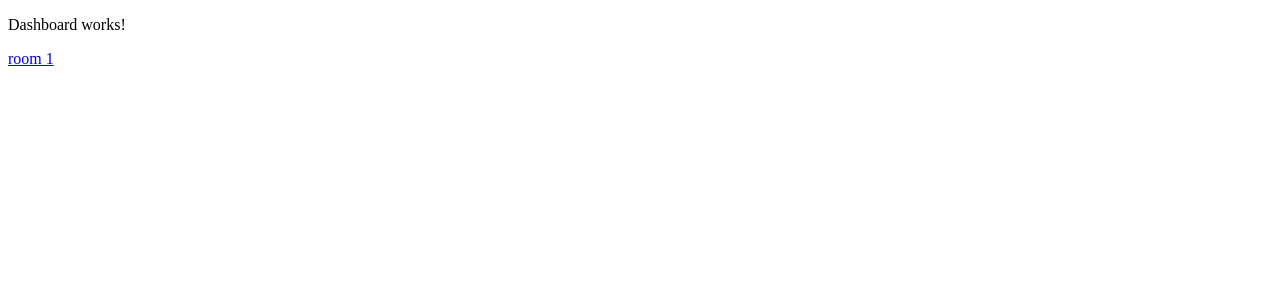
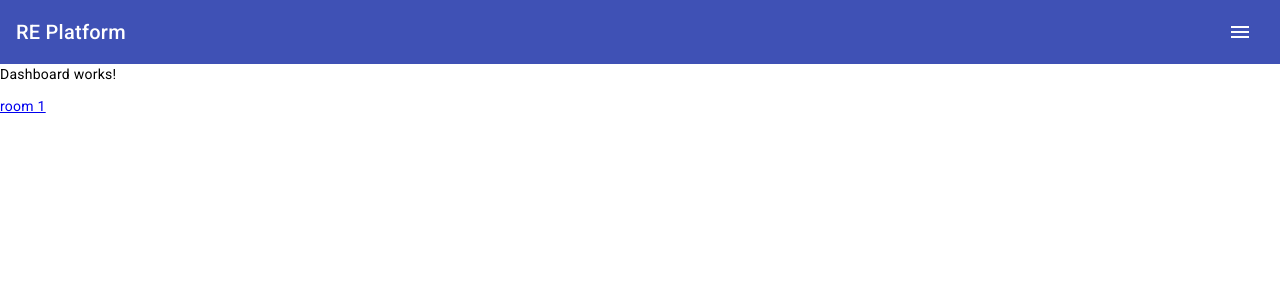
Before and after one commit to asiman161/re-platform, an Angular app in the folder front/: page / in a window 1280 px wide. Shown: the top 300 px of the page. Built offline with nearby package versions, Linux system fonts and the light colour scheme.

Commit message:
[front] update to angular15, add angular material

```diff
--- a/front/angular.json
+++ b/front/angular.json
@@ -28,6 +28,7 @@
               "src/assets"
             ],
             "styles": [
+              "@angular/material/prebuilt-themes/indigo-pink.css",
               "src/styles.scss"
             ],
             "scripts": []
@@ -113,6 +114,7 @@
               "src/assets"
             ],
             "styles": [
+              "@angular/material/prebuilt-themes/indigo-pink.css",
               "src/styles.scss"
             ],
             "scripts": []
--- a/front/src/app/app.component.html
+++ b/front/src/app/app.component.html
@@ -1 +1,11 @@
+<mat-toolbar color="primary">
+  <mat-toolbar-row>
+    <span>RE Platform</span>
+    <span class="spacer"></span>
+    <button mat-icon-button class="example-icon" aria-label="Example icon-button with menu icon">
+      <mat-icon>menu</mat-icon>
+    </button>
+  </mat-toolbar-row>
+</mat-toolbar>
+
 <router-outlet></router-outlet>
--- a/front/src/app/app.component.scss
+++ b/front/src/app/app.component.scss
@@ -0,0 +1,3 @@
+.spacer {
+  flex: 1 1 auto;
+}
--- a/front/src/index.html
+++ b/front/src/index.html
@@ -6,8 +6,11 @@
   <base href="/">
   <meta name="viewport" content="width=device-width, initial-scale=1">
   <link rel="icon" type="image/x-icon" href="favicon.ico">
+  <link rel="preconnect" href="https://fonts.gstatic.com">
+  <link href="https://fonts.googleapis.com/css2?family=Roboto:wght@300;400;500&display=swap" rel="stylesheet">
+  <link href="https://fonts.googleapis.com/icon?family=Material+Icons" rel="stylesheet">
 </head>
-<body>
+<body class="mat-typography">
   <app-root></app-root>
 </body>
 </html>
--- a/front/src/styles.scss
+++ b/front/src/styles.scss
@@ -1 +1,4 @@
 /* You can add global styles to this file, and also import other style files */
+
+html, body { height: 100%; }
+body { margin: 0; font-family: Roboto, "Helvetica Neue", sans-serif; }
--- a/front/tsconfig.json
+++ b/front/tsconfig.json
@@ -16,12 +16,13 @@
     "experimentalDecorators": true,
     "moduleResolution": "node",
     "importHelpers": true,
-    "target": "es2020",
+    "target": "ES2022",
     "module": "es2020",
     "lib": [
       "es2020",
       "dom"
-    ]
+    ],
+    "useDefineForClassFields": false
   },
   "angularCompilerOptions": {
     "enableI18nLegacyMessageIdFormat": false,
```
Also changed, not shown: front/package.json (+14 -12 lines), front/src/app/app.module.ts (+8 -0 lines), front/src/test.ts (+0 -12 lines), front/.browserslistrc (deleted), 2 other files (tests, documents, lock files or other folders).
